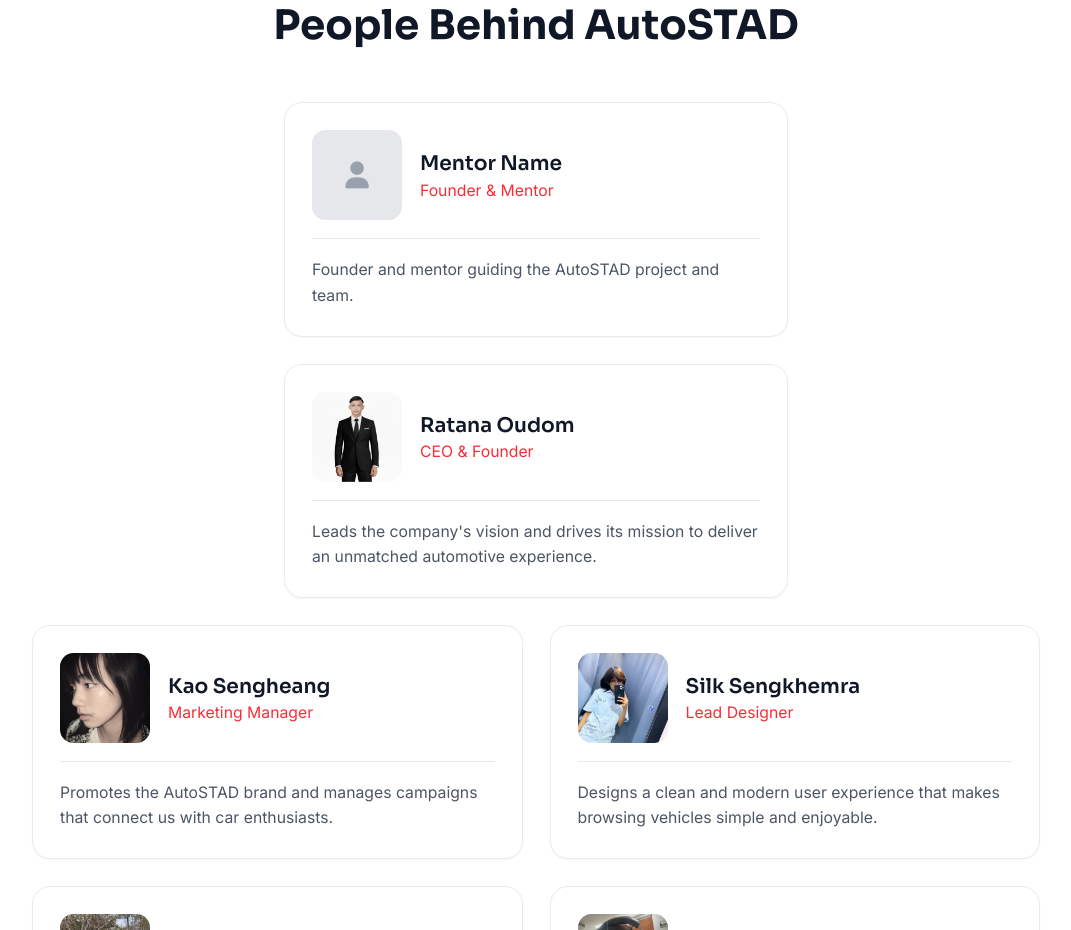
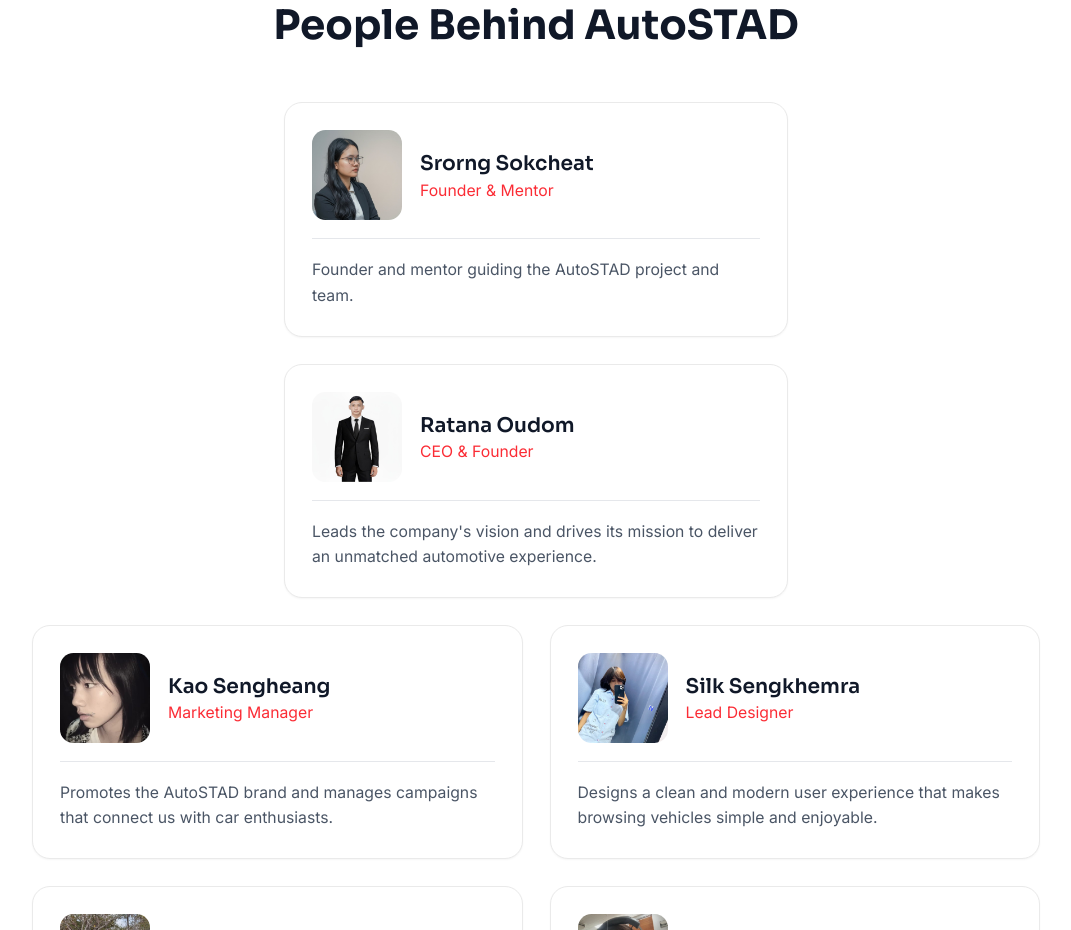
Before and after one commit to Oudom-Ratana/autoStad, a website: page pages/about.html in a window 1280 px wide. Shown: the part 1970-2900 px from the top of the page, without its empty margins (104-1175 px from the left). Drawn offline with Linux system fonts and the light colour scheme.

Commit message:
added mentor images, last commit from Panhaleap_branch

```diff
--- a/package.json
+++ b/package.json
@@ -5,6 +5,8 @@
     "tailwindcss": "^4.3.2"
   },
   "scripts": {
-    "tailwind": "npx @tailwindcss/cli -i ./src/input.css -o ./src/output.css --watch"
+    "tailwind": "npx @tailwindcss/cli -i ./src/input.css -o ./src/output.css --watch",
+    "build": "tailwindcss -i ./src/input.css -o ./dist/output.css --minify",
+    "watch": "tailwindcss -i ./src/input.css -o ./dist/output.css --watch"
   }
 }
--- a/pages/about.html
+++ b/pages/about.html
@@ -186,9 +186,9 @@
       <div class="max-w-md mx-auto mb-6">
       <article class="card-feature text-left flex flex-col">
         <div class="flex items-center gap-4">
-          <div class="w-20 h-20 rounded-xl bg-gray-200 dark:bg-gray-700 flex items-center justify-center shrink-0" aria-label="Photo placeholder" title="Photo placeholder"><i class="fa-solid fa-user text-2xl text-gray-400 dark:text-gray-500"></i></div>
+          <img src="../images/members/Metor.jpeg" alt="Mentor" class="w-20 h-20 rounded-xl object-cover shrink-0" width="80" height="80" loading="lazy" />
           <div>
-            <h3 class="font-display font-semibold text-lg">Mentor Name</h3>
+            <h3 class="font-display font-semibold text-lg">Srorng Sokcheat</h3>
             <p class="text-primary text-sm">Founder & Mentor</p>
           </div>
         </div>
```
Also changed, not shown: dist/output.css (added), images/members/Metor.jpeg (added), 1 other file.
